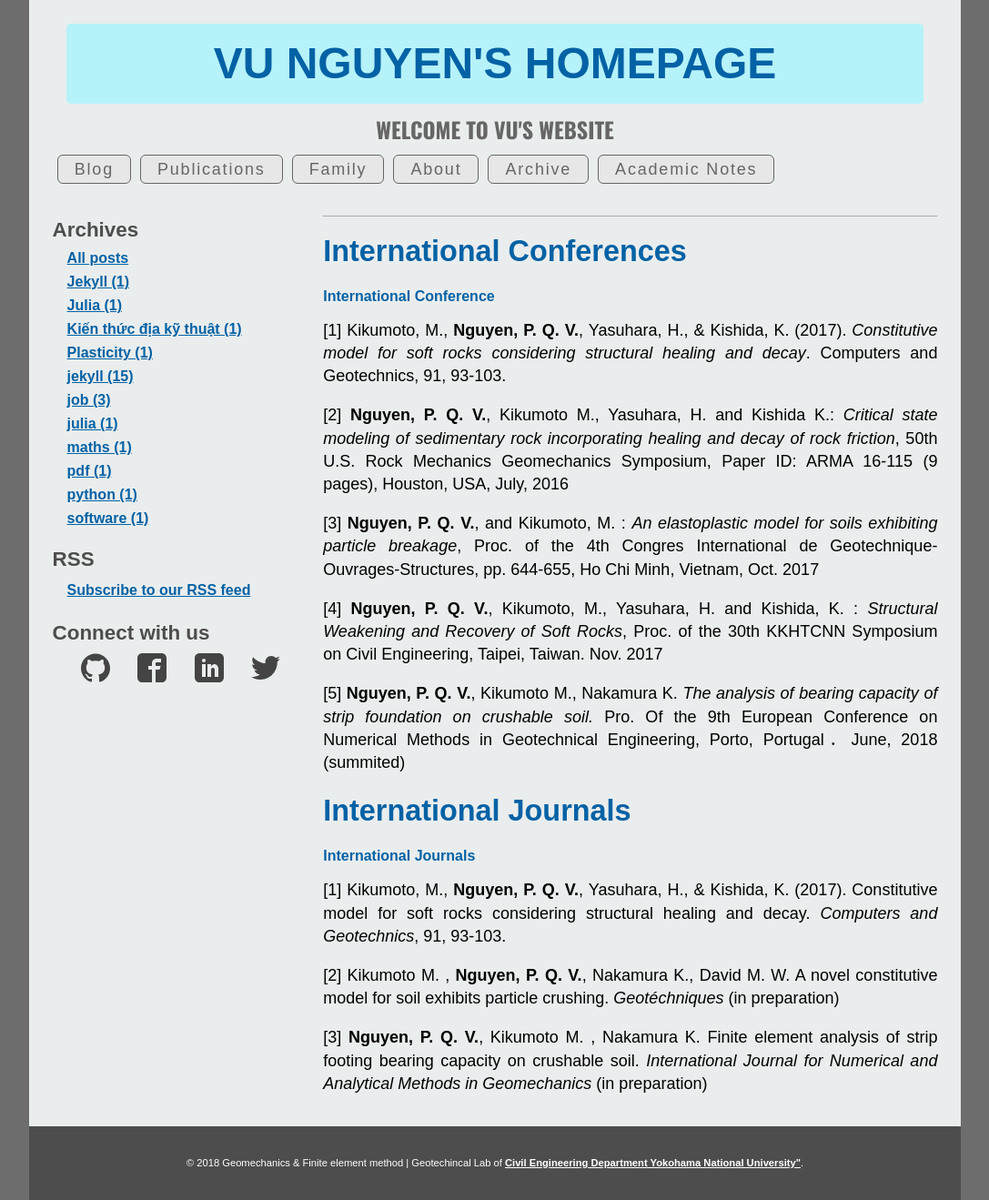
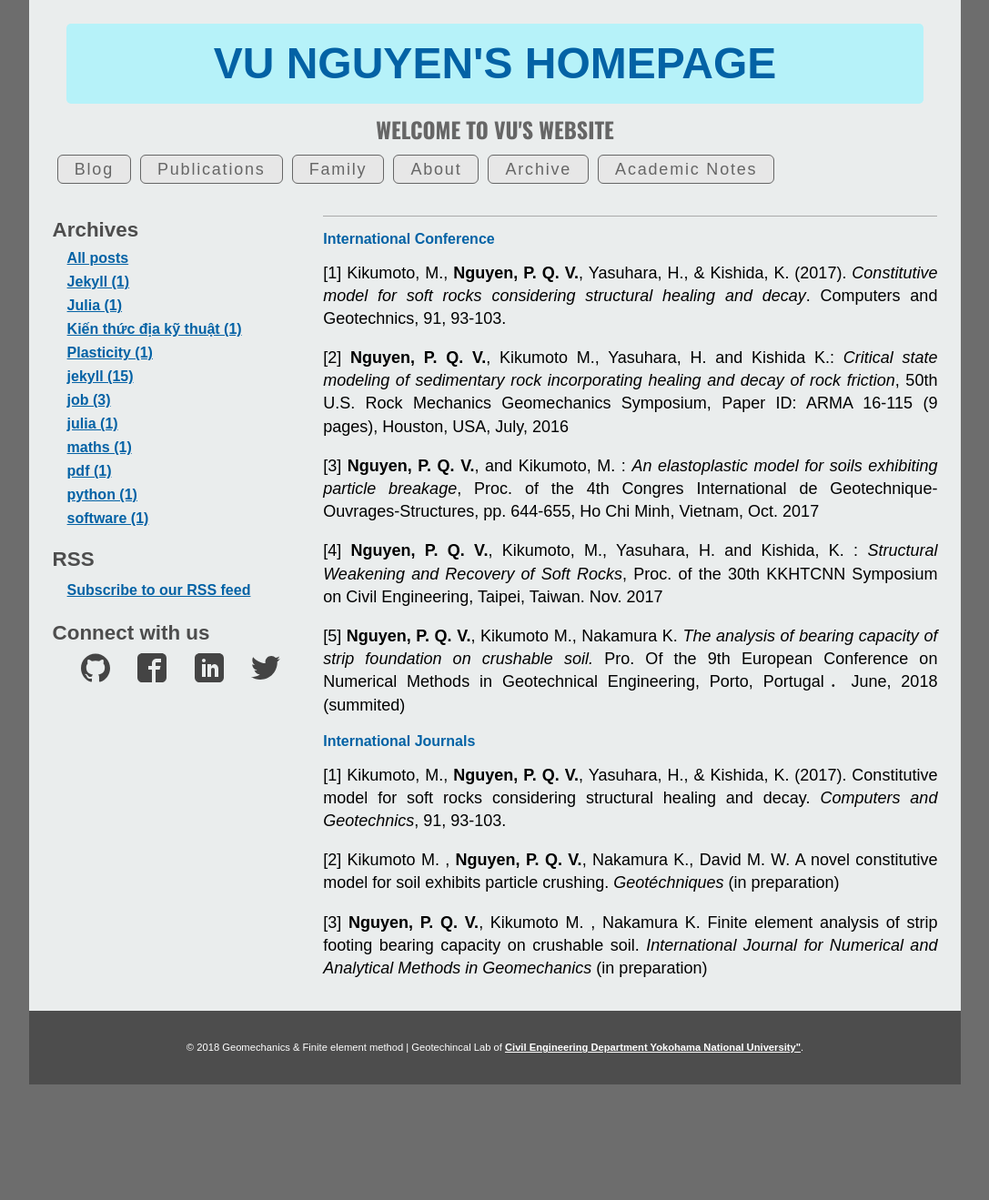
Before and after one commit to quangvunp/geomechanics, a Jekyll site: the page built from Publications.md, in a window 1280 px wide. Shown: the whole page at 91% size, without its empty margins (96-1183 px from the left). Built offline with Jekyll 4.4.1, drawn with Linux system fonts in a browser that asks for light colours; our own code applies the rules of GitHub Pages for plain Markdown files; after the commit the page ends 1192 px from its top, so only the background shows below that.

Commit message:
Update Publications.md

```diff
--- a/Publications.md
+++ b/Publications.md
@@ -1,5 +1,5 @@
 
-<span style="color: #0362a5; font-family: Arial; font-size: 1.8em;">**International Conferences**</span> <br />
+<!--<span style="color: #0362a5; font-family: Arial; font-size: 1.8em;">**International Conferences**</span> <br /> -->
 
 <h1> International Conference </h1>
 
@@ -15,7 +15,7 @@
 
 
 
-<span style="color: #0362a5; font-family: Arial; font-size: 1.8em;">**International Journals**</span> <br />
+<!--<span style="color: #0362a5; font-family: Arial; font-size: 1.8em;">**International Journals**</span> <br />-->
 
 <h1> International Journals </h1>
 
```
